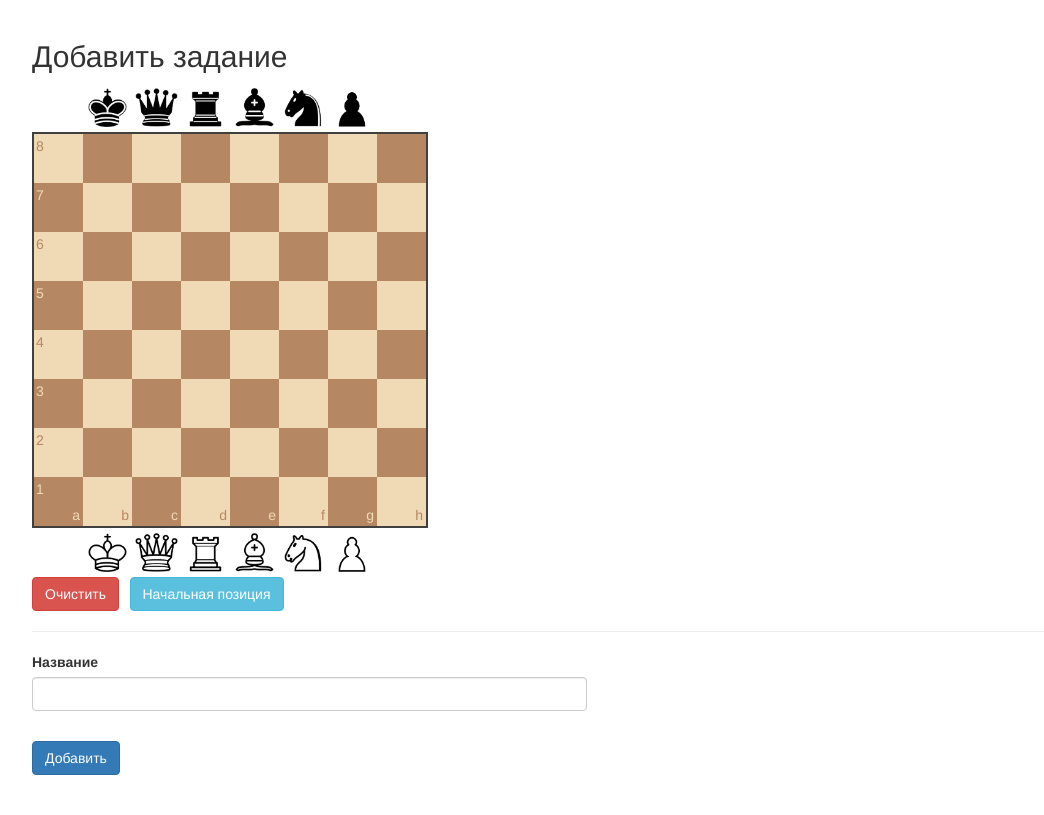
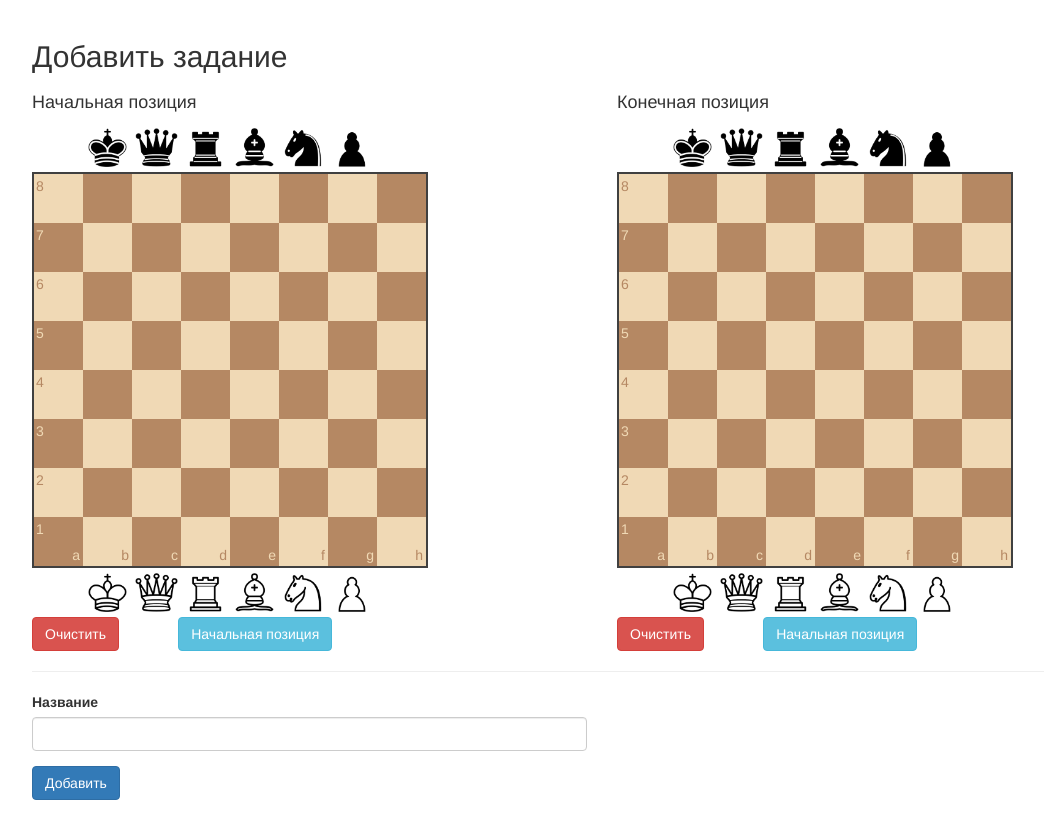
Before and after one commit to IvanSaratov/PyChess, a Flask app: page /tasks/create in a window 1280 px wide. Shown: the part 52-867 px from the top of the page, without its empty margins (38-1082 px from the left). Before the commit the page ends 827 px from the top, so only its background shows below. Run offline with Flask 2, Linux system fonts and the light colour scheme; the visitor is signed in with stand-in values (Sample User, id 1); some libraries are stand-ins or nearby versions.

Commit message:
Added task creation func

```diff
--- a/app/models.py
+++ b/app/models.py
@@ -24,6 +24,12 @@ def load_user(id):
     return User.query.get(int(id))
 
 
+association_task_table = db.Table('task_association',
+                                  db.Column('set_id', db.Integer, db.ForeignKey('set.id')),
+                                  db.Column('task_id', db.Integer, db.ForeignKey('task.id'))
+                                  )
+
+
 class Task(db.Model):
     id = db.Column(db.Integer, primary_key=True)
     name = db.Column(db.VARCHAR(64), unique=True)
@@ -34,3 +40,7 @@ class Task(db.Model):
 class Set(db.Model):
     id = db.Column(db.Integer, primary_key=True)
     name = db.Column(db.VARCHAR(64), unique=True)
+    tasks = db.relationship('Task', secondary=association_task_table,
+                            primaryjoin=(association_task_table.c.task_id == id),
+                            secondaryjoin=(association_task_table.c.set_id == id),
+                            backref=db.backref('association_task_table', lazy='dynamic'), lazy='dynamic')
--- a/app/task/forms.py
+++ b/app/task/forms.py
@@ -1,11 +1,11 @@
 from flask_wtf import FlaskForm
-from wtforms import IntegerField, StringField, SubmitField
+from wtforms import IntegerField, StringField, SubmitField, HiddenField
 from wtforms.validators import DataRequired
 
 
 class TaskCreateForm(FlaskForm):
-    id = IntegerField('ID')
+    id = HiddenField('ID')
     name = StringField('Название', validators=[DataRequired()])
-    start_pos = StringField('Начальная позиция', validators=[DataRequired()])
-    end_pos = StringField('Конечная позиция', validators=[DataRequired()])
+    start_pos = HiddenField('Начальная позиция', validators=[DataRequired()], default='start')
+    end_pos = HiddenField('Конечная позиция', validators=[DataRequired()], default='end')
     submit = SubmitField('Добавить')
--- a/app/task/routes.py
+++ b/app/task/routes.py
@@ -1,14 +1,24 @@
-from flask import render_template
-
-from app.task import bp
-
+from flask import render_template, flash, redirect, url_for
 from flask_login import login_required
 
+from app import db
+from app.models import Task
+from app.task import bp
 from app.task.forms import TaskCreateForm
 
 
-@bp.route('/create')
+@bp.route('/create', methods=['GET', 'POST'])
 @login_required
 def create():
     form = TaskCreateForm()
+    if form.validate_on_submit():
+        task = Task.query.filter_by(name=form.name.data).first()
+        if task:
+            flash('Такая задача уже существует')
+            return redirect(url_for('task.create'))
+        task = Task(name=form.name.data, start_pos=form.start_pos.data, end_pos=form.end_pos.data)
+        db.session.add(task)
+        db.session.commit()
+        flash('Задача создана!')
+        return redirect(url_for('main.index'))
     return render_template('task/create.html', title='Новое задание', form=form)
--- a/app/templates/base.html
+++ b/app/templates/base.html
@@ -70,7 +70,6 @@
 
 {% block scripts %}
     {{ super() }}
-{#    <script type="text/javascript" src="{{ url_for('static', filename='js/jquery-3.5.1.min.js') }}"></script>#}
     {% block app_scripts %}
     {% endblock %}
 {% endblock %}
--- a/app/templates/task/create.html
+++ b/app/templates/task/create.html
@@ -3,42 +3,67 @@
 
 {% block app_content %}
     <div class="row">
-        <div class="col-md-4">
+        <div class="col-md-6">
             <h2>Добавить задание</h2>
         </div>
     </div>
     <div class="row">
-        <div class="col-md-2">
-            <div id="board" style="width: 400px"></div>
-        </div>
-    </div>
-    <div class="row">
-        <div class="col-md-2">
+        <div class="col-md-6">
+            <h4>Начальная позиция</h4>
+            <div id="board_start" style="width: 400px"></div>
             <div class="row">
                 <div class="col-md-6">
-                    <input class="btn btn-danger" type="button" value="Очистить" id="clear">
+                    <div class="row">
+                        <div class="col-md-6">
+                            <input class="btn btn-danger" type="button" value="Очистить" id="clear_start">
+                        </div>
+                        <div class="col-md-6">
+                            <input class="btn btn-info" type="button" value="Начальная позиция" id="start_start">
+                        </div>
+                    </div>
                 </div>
+            </div>
+        </div>
+        <div class="col-md-6">
+            <h4>Конечная позиция</h4>
+            <div id="board_end" style="width: 400px"></div>
+            <div class="row">
                 <div class="col-md-6">
-                    <input class="btn btn-info" type="button" value="Начальная позиция" id="start">
+                    <div class="row">
+                        <div class="col-md-6">
+                            <input class="btn btn-danger" type="button" value="Очистить" id="clear_end">
+                        </div>
+                        <div class="col-md-6">
+                            <input class="btn btn-info" type="button" value="Начальная позиция" id="start_end">
+                        </div>
+                    </div>
                 </div>
             </div>
         </div>
     </div>
     <hr>
-    <form action="" method="post" class="form" role="form">
-        {{ form.csrf_token() }}
+    {% for field, errors in form.errors.items() %}
+        <div class="alert alert-info">
+            {{ form[field].label }}: {{ ', '.join(errors) }}
+        </div>
+    {% endfor %}
+
+    <form action method="post" class="form" role="form" id="boardForm" name="boardForm">
+        {{ form.hidden_tag() }}
         <div class="row">
             <div class="form-group col-md-6">
+                {{ form.id }}
                 {{ wtf.form_field(form.name, class='form-control') }}
+                {{ form.start_pos }}
+                {{ form.end_pos }}
+                {{ wtf.form_field(form.submit, class='btn btn-primary') }}
             </div>
         </div>
-        <button type="submit" class="btn btn-primary">Добавить</button>
     </form>
 {% endblock %}
 
 {% block app_scripts %}
-
-    <script type="text/javascript" src="{{ url_for('static', filename='js/chessboard-1.0.0.js') }}"></script>
+    <script src="{{ url_for('task.static', filename='js/chessboard-1.0.0.js') }}"></script>
     <script>
         $(document).ready(function () {
             let config = {
@@ -46,14 +71,26 @@
                 dropOffBoard: 'trash',
                 sparePieces: true
             }
-            let board = Chessboard('board', config)
+            let board_start = Chessboard('board_start', config)
+            let board_end = Chessboard('board_end', config)
 
-            $('#start').on('click', board.start)
-            $('#clear').on('click', board.clear)
+            $('#start_start').on('click', board_start.start)
+            $('#clear_start').on('click', board_start.clear)
+
+            $('#start_end').on('click', board_end.start)
+            $('#clear_end').on('click', board_end.clear)
+
+            document.getElementById('start_pos').value = board_start.fen();
+            document.getElementById('end_pos').value = board_end.fen();
+
+            $('#boardForm').submit(function () {
+                document.getElementById('start_pos').value = board_start.fen();
+                document.getElementById('end_pos').value = board_end.fen();
+            });
         });
     </script>
 {% endblock %}
 
 {% block app_styles %}
-    <link rel="stylesheet" href="{{ url_for('static', filename='css/chessboard-1.0.0.css') }}">
+    <link rel="stylesheet" href="{{ url_for('task.static', filename='css/chessboard-1.0.0.css') }}">
 {% endblock %}
```
Also changed, not shown: migrations/versions/a3d164e1f4f8_task_and_set.py (added, +49 -0 lines).
